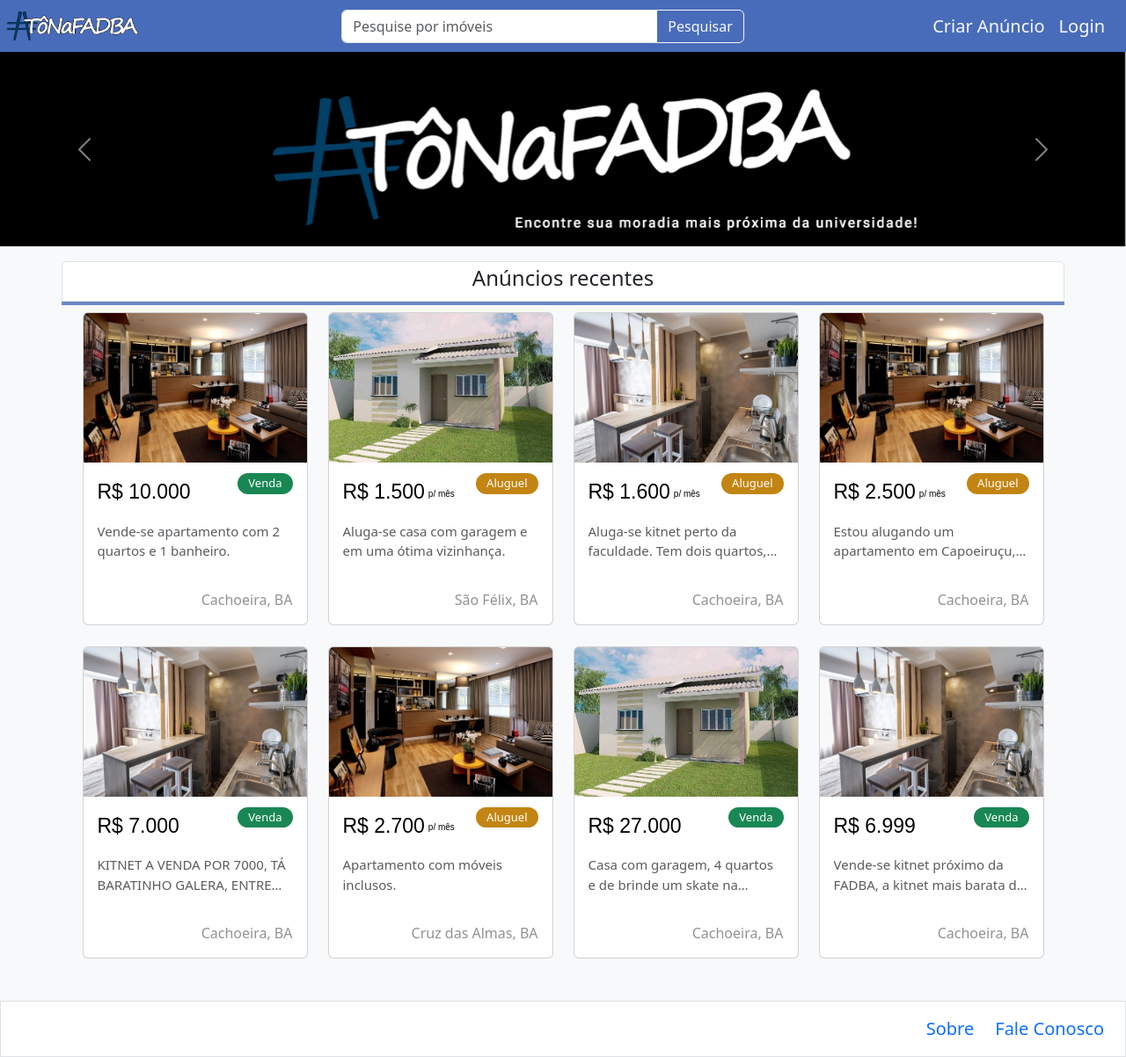
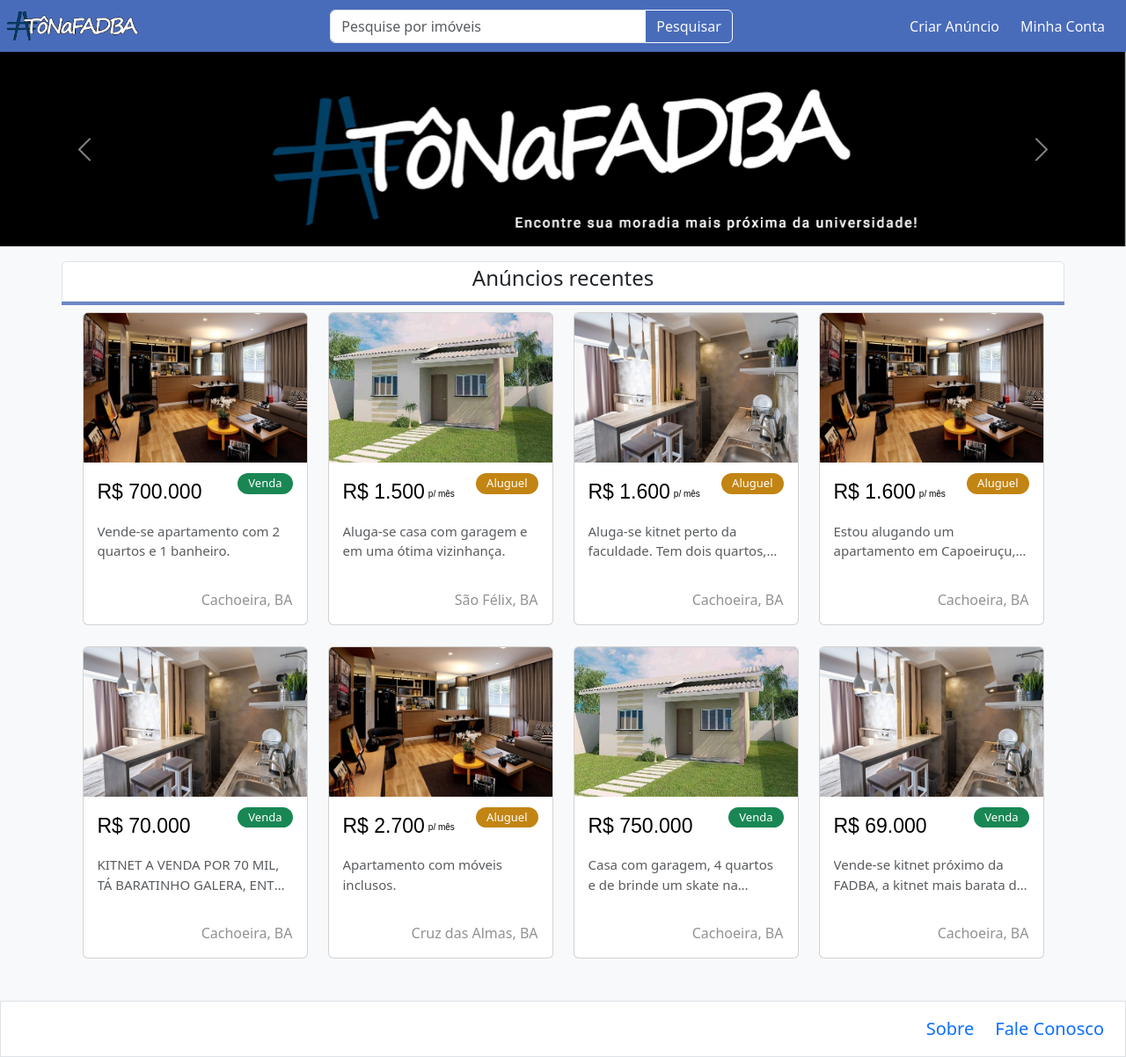
Before and after one commit to Nilodex/ToNaFadba, a plain HTML site: page index.html in a window 1280 px wide. Shown: the whole page at 88% size. Drawn offline with nearby package versions, Linux system fonts and the light colour scheme.

Commit message:
ajustes para a simulação

```diff
--- a/index.html
+++ b/index.html
@@ -5,8 +5,12 @@
   <meta http-equiv="X-UA-Compatible" content="IE=edge">
   <meta name="viewport" content="width=device-width, initial-scale=1">
   <title>To na FADBA!</title>
+  <script src="script.js"></script>
   <link rel="stylesheet" href="/estilos.css" />
   <link href="https://cdn.jsdelivr.net/npm/bootstrap@5.3.0/dist/css/bootstrap.min.css" rel="stylesheet" integrity="sha384-9ndCyUaIbzAi2FUVXJi0CjmCapSmO7SnpJef0486qhLnuZ2cdeRhO02iuK6FUUVM" crossorigin="anonymous">
+  <script src="https://cdnjs.cloudflare.com/ajax/libs/jquery/3.7.0/jquery.min.js"
+        integrity="sha512-3gJwYpMe3QewGELv8k/BX9vcqhryRdzRMxVfq6ngyWXwo03GFEzjsUm8Q7RZcHPHksttq7/GFoxjCVUjkjvPdw=="
+        crossorigin="anonymous" referrerpolicy="no-referrer"></script>
 </head>
 
 <body class="bg-light">
@@ -29,10 +33,10 @@
           </div>
         </div>
         <div class="nav-item col-auto my-md-0 my-2">
-          <a href="#" class="nav-link link-light text-end me-3 fs-5">Criar Anúncio</a>
+          <a href="/criarAnuncio.html" class="nav-link link-light text-end me-4 fs-6 link-opacity-50-hover">Criar Anúncio</a>
         </div>
         <div class="nav-item col-auto my-md-0 my-2">
-          <a href="#" class="nav-link link-light text-end me-3 fs-5">Login</a>
+          <a href="/minhaConta.html" class="nav-link link-light text-end me-3 fs-6 link-opacity-50-hover">Minha Conta</a>
         </div>
       </div>
     </nav>
@@ -67,8 +71,8 @@
   <!--Conteúdo da página centralizado-->
   <main class="d-flex justify-content-center mt-2 mb-5">
     <!--Container responsivo dos anúncios-->
-    <section class="container-md row row-cols-xl-4 row-cols-lg-3 row-cols-sm-2 row-cols-1 row-gap-sm-4 row-gap-2">
-      <!--Anúncio 1-->
+    <section class="container-md row row-cols-xl-4 row-cols-lg-3 row-cols-sm-2 row-cols-1 row-gap-sm-4 row-gap-2" id="containerAnuncios">
+      <!--Anuncio 1-->
       <div class="col d-flex justify-content-center">
         <a href="#" class="text-decoration-none">
           <div class="card" style="width: 16rem;">
@@ -77,7 +81,7 @@
               <div class="row">
                 <div class="col-8 d-flex justify-content-start">
                   <div>
-                    <p class="text-body-emphasis card-preco">R$ 10.000</p>
+                    <p class="text-body-emphasis card-preco">R$ 700.000</p>
                   </div>
                 </div>
                 <div class="col-4 d-flex justify-content-end">
@@ -94,7 +98,7 @@
           </div>
         </a>
       </div>
-      <!--Anúncio 2-->
+      <!--Anuncio 2-->
       <div class="col d-flex justify-content-center">
         <a href="#" class="text-decoration-none">
           <div class="card" style="width: 16rem;">
@@ -120,7 +124,7 @@
           </div>
         </a>
       </div>
-      <!--Anúncio 3-->
+      <!--Anuncio 3-->
       <div class="col d-flex justify-content-center">
         <a href="#" class="text-decoration-none">
           <div class="card" style="width: 16rem;">
@@ -146,16 +150,16 @@
           </div>
         </a>
       </div>
-      <!--Anúncio 4-->
+      <!--Anuncio 4-->
       <div class="col d-flex justify-content-center">
-        <a href="#" class="text-decoration-none">
+        <a href="/InfoImovel.html" class="text-decoration-none">
           <div class="card" style="width: 16rem;">
             <img class="card-img-top" src="/imagens/exemploap.jpg" height="170">
             <div class="card-body pb-0">
               <div class="row">
                 <div class="col-8">
                   <div>
-                    <p class="text-body-emphasis card-preco">R$ 2.500<span class="texto-por-mes ms-1 align-middle">p/ mês</span></p>
+                    <p class="text-body-emphasis card-preco">R$ 1.600<span class="texto-por-mes ms-1 align-middle">p/ mês</span></p>
                   </div>
                 </div>
                 <div class="col-4 d-flex justify-content-end">
@@ -172,16 +176,16 @@
           </div>
         </a>
       </div>
-      <!--Anúncio 5-->
+      <!--Anuncio 5-->
       <div class="col d-flex justify-content-center">
-        <a href="#" class="text-decoration-none">
+        <a href="/InfoImovel2.html" class="text-decoration-none">
           <div class="card" style="width: 16rem;">
             <img class="card-img-top" src="/imagens/exemplokitnet.jpeg" height="170">
             <div class="card-body pb-0">
               <div class="row">
                 <div class="col-8">
                   <div>
-                    <p class="text-body-emphasis card-preco">R$ 7.000</p>
+                    <p class="text-body-emphasis card-preco">R$ 70.000</p>
                   </div>
                 </div>
                 <div class="col-4 d-flex justify-content-end">
@@ -190,7 +194,7 @@
                   </div>
                 </div>
               </div>
-              <p class="card-descricao text-body-secondary">KITNET A VENDA POR 7000, TÁ BARATINHO GALERA, ENTRE EM CONTATO JÁ</p>
+              <p class="card-descricao text-body-secondary">KITNET A VENDA POR 70 MIL, TÁ BARATINHO GALERA, ENTRE EM CONTATO JÁ</p>
               <div class="d-flex justify-content-end">
                 <p class="mt-3 text-body-tertiary fw-normal">Cachoeira, BA</p>
               </div>
@@ -198,7 +202,7 @@
           </div>
         </a>
       </div>
-      <!--Anúncio 6-->
+      <!--Anuncio 6-->
       <div class="col d-flex justify-content-center">
         <a href="#" class="text-decoration-none">
           <div class="card" style="width: 16rem;">
@@ -224,7 +228,7 @@
           </div>
         </a>
       </div>
-      <!--Anúncio 7-->
+      <!--Anuncio 7-->
       <div class="col d-flex justify-content-center">
         <a href="#" class="text-decoration-none">
           <div class="card" style="width: 16rem;">
@@ -233,7 +237,7 @@
               <div class="row">
                 <div class="col-8">
                   <div>
-                    <p class="text-body-emphasis card-preco">R$ 27.000</p>
+                    <p class="text-body-emphasis card-preco">R$ 750.000</p>
                   </div>
                 </div>
                 <div class="col-4 d-flex justify-content-end">
@@ -250,7 +254,7 @@
           </div>
         </a>
       </div>
-      <!--Anúncio 8-->
+      <!--Anuncio 8-->
       <div class="col d-flex justify-content-center">
         <a href="#" class="text-decoration-none">
           <div class="card" style="width: 16rem;">
@@ -259,7 +263,7 @@
               <div class="row">
                 <div class="col-8">
                   <div>
-                    <p class="text-body-emphasis card-preco">R$ 6.999</p>
+                    <p class="text-body-emphasis card-preco">R$ 69.000</p>
                   </div>
                 </div>
                 <div class="col-4 d-flex justify-content-end">
@@ -302,8 +306,8 @@
   </div>
   <script src="https://cdn.jsdelivr.net/npm/bootstrap@5.3.0/dist/js/bootstrap.bundle.min.js" integrity="sha384-geWF76RCwLtnZ8qwWowPQNguL3RmwHVBC9FhGdlKrxdiJJigb/j/68SIy3Te4Bkz" crossorigin="anonymous"></script>
 
-  <!-- Start of HubSpot Embed Code -->
+  <!-- Pedrinho chatbot -->
   <script type="text/javascript" id="hs-script-loader" async defer src="//js-na1.hs-scripts.com/43591813.js"></script>
-<!-- End of HubSpot Embed Code -->
+  <!-- -->
 </body>
 </html>
```
